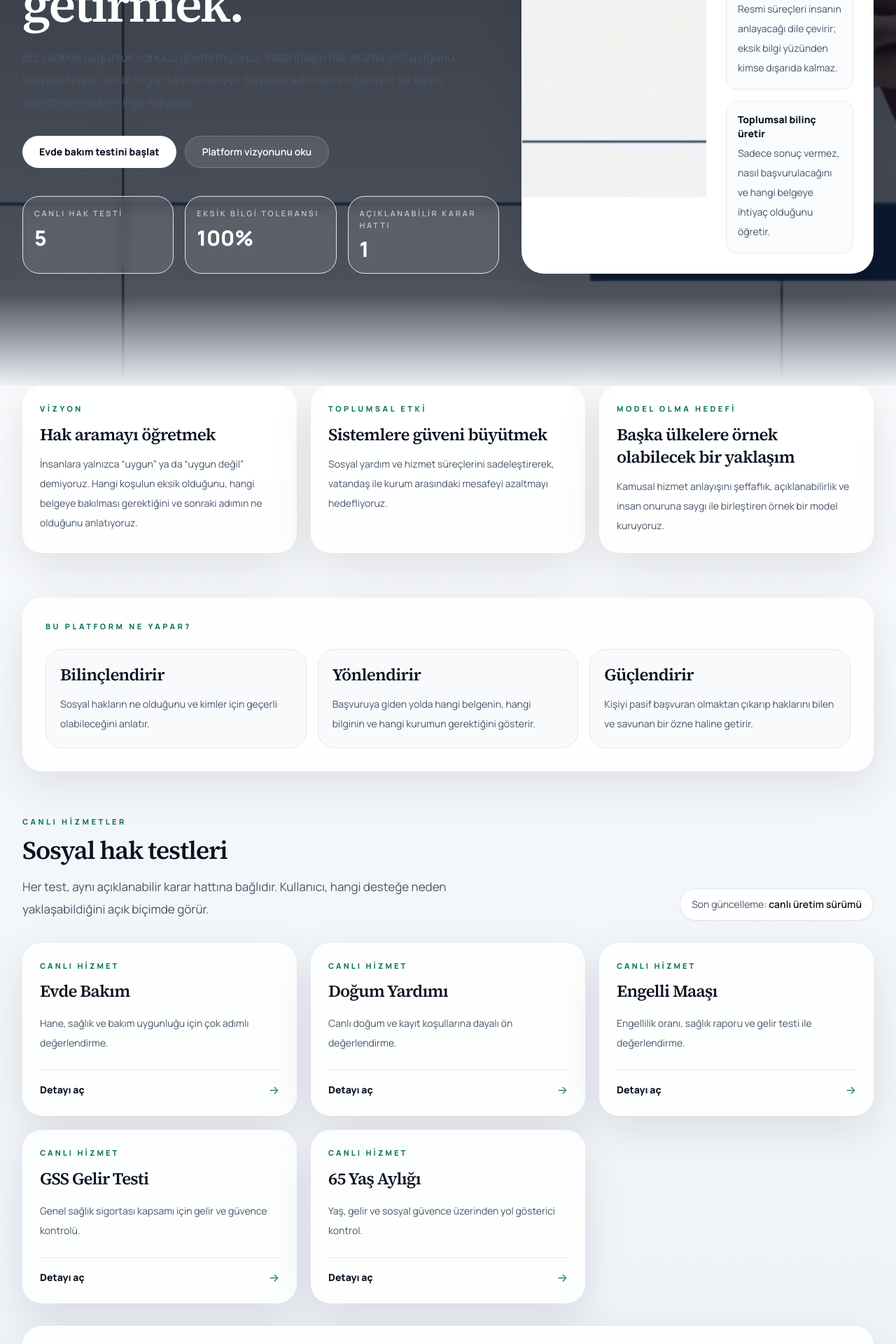
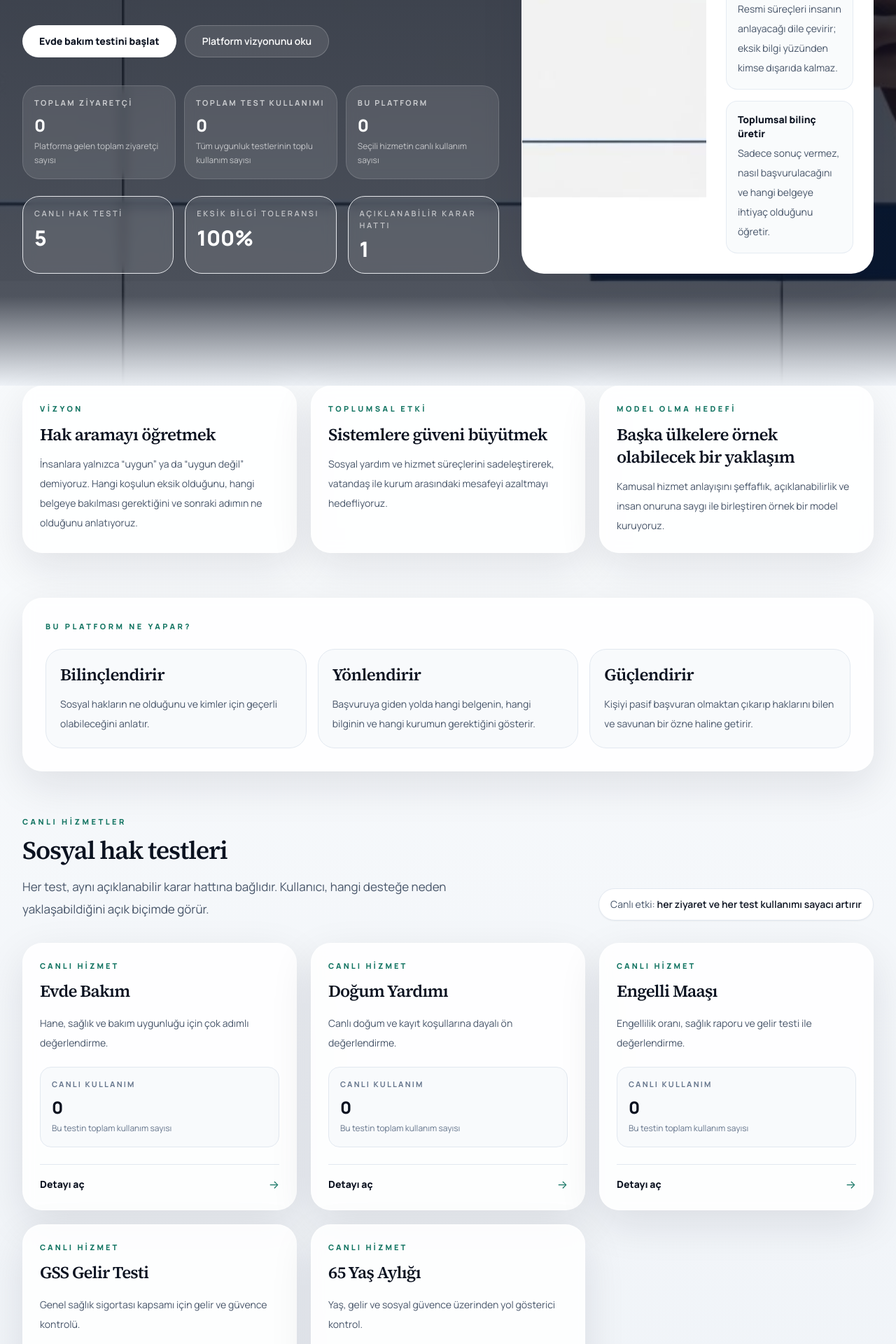
Before and after one commit to SocialRightLabs/sosyalhakrehberi.com, an Angular app: page / in a window 1280 px wide. Shown: the part 680-2600 px from the top of the page at 70% size. Built offline with nearby package versions, Linux system fonts and the light colour scheme; no server answers.

Commit message:
feat(ui): surface live visitor and usage counters

```diff
--- a/src/app/features/eligibility/benefit-test-page.component.html
+++ b/src/app/features/eligibility/benefit-test-page.component.html
@@ -31,6 +31,8 @@
             </div>
           </div>
         </div>
+
+        <app-platform-stats-strip [stats]="platformMetrics.stats()" [benefitCode]="config.roadmapKey" [title]="config.title" />
 
         <div class="surface p-6 sm:p-8">
           <div class="flex flex-wrap items-start justify-between gap-4">
--- a/src/app/features/eligibility/benefit-test-page.component.ts
+++ b/src/app/features/eligibility/benefit-test-page.component.ts
@@ -8,11 +8,13 @@ import { ExplanationPanelComponent, EligibilityTransparencyDetails } from './exp
 import { BenefitTestConfig, EligibilityCheckResult, EligibilityStatus, TestFieldConfig } from './eligibility.types';
 import { BENEFIT_TEST_CONFIGS } from './benefit-test.config';
 import { ResultCardComponent } from './result-card.component';
+import { PlatformMetricsService } from './platform-metrics.service';
+import { PlatformStatsStripComponent } from './platform-stats-strip.component';
 
 @Component({
   standalone: true,
   selector: 'app-benefit-test-page',
-  imports: [CommonModule, ReactiveFormsModule, RouterLink, ResultCardComponent, ExplanationPanelComponent],
+  imports: [CommonModule, ReactiveFormsModule, RouterLink, ResultCardComponent, ExplanationPanelComponent, PlatformStatsStripComponent],
   changeDetection: ChangeDetectionStrategy.OnPush,
   templateUrl: './benefit-test-page.component.html',
   styleUrl: './benefit-test-page.component.scss',
@@ -21,6 +23,7 @@ export class BenefitTestPageComponent implements OnInit {
   private readonly route = inject(ActivatedRoute);
   private readonly fb = inject(FormBuilder);
   private readonly api = inject(Api);
+  readonly platformMetrics = inject(PlatformMetricsService);
 
   readonly loading = signal(false);
   readonly error = signal<string | null>(null);
@@ -36,6 +39,7 @@ export class BenefitTestPageComponent implements OnInit {
     const key = String(this.route.snapshot.data['testKey'] ?? 'TR_BIRTH_GRANT');
     this.config = BENEFIT_TEST_CONFIGS[key] ?? BENEFIT_TEST_CONFIGS['TR_BIRTH_GRANT'];
     this.form = this.buildForm(this.config.fields);
+    void this.platformMetrics.recordVisit();
   }
 
   async submit(): Promise<void> {
@@ -57,6 +61,8 @@ export class BenefitTestPageComponent implements OnInit {
       if (result.decision_id) {
         this.details.set(await this.loadTransparency(result.decision_id, result));
       }
+
+      void this.platformMetrics.loadStats();
     } catch (error: unknown) {
       this.error.set(this.api.normalizeError(error));
     } finally {
--- a/src/app/features/eligibility/eligibility-catalog.component.html
+++ b/src/app/features/eligibility/eligibility-catalog.component.html
@@ -43,7 +43,11 @@
             </a>
           </div>
 
-          <dl class="mt-10 grid gap-4 sm:grid-cols-3">
+          <div class="mt-10">
+            <app-platform-stats-strip [stats]="stats" title="Bu platform" />
+          </div>
+
+          <dl class="mt-6 grid gap-4 sm:grid-cols-3">
             @for (stat of quickStats; track stat.label) {
               <div class="rounded-3xl border border-white/12 bg-white/10 p-4 backdrop-blur">
                 <dt class="text-[11px] font-semibold uppercase tracking-[0.24em] text-white/65">{{ stat.label }}</dt>
@@ -137,7 +141,7 @@
       </div>
 
       <div class="rounded-full border border-slate-200 bg-white px-4 py-3 text-sm text-slate-600 shadow-sm">
-        Son güncelleme: <span class="font-semibold text-ink-900">canlı üretim sürümü</span>
+        Canlı etki: <span class="font-semibold text-ink-900">her ziyaret ve her test kullanımı sayacı artırır</span>
       </div>
     </div>
 
@@ -156,6 +160,12 @@
 
           <p class="mt-4 text-sm leading-7 text-slate-600">{{ item.description }}</p>
 
+          <div class="mt-5 rounded-2xl border border-slate-200 bg-slate-50 p-4">
+            <p class="text-[11px] font-bold uppercase tracking-[0.2em] text-slate-500">Canlı kullanım</p>
+            <p class="mt-2 text-2xl font-extrabold text-ink-900">{{ formatCount(usageCount(item.benefitCode)) }}</p>
+            <p class="mt-1 text-xs leading-5 text-slate-500">Bu testin toplam kullanım sayısı</p>
+          </div>
+
           <div class="mt-6 flex items-center justify-between border-t border-slate-200 pt-4">
             <span class="text-sm font-extrabold text-ink-900">Detayı aç</span>
             <span class="text-brand-700 transition group-hover:translate-x-1" aria-hidden="true">→</span>
--- a/src/app/features/eligibility/eligibility-catalog.component.ts
+++ b/src/app/features/eligibility/eligibility-catalog.component.ts
@@ -1,17 +1,21 @@
-import { ChangeDetectionStrategy, Component } from '@angular/core';
+import { ChangeDetectionStrategy, Component, OnInit, inject } from '@angular/core';
 import { RouterLink } from '@angular/router';
 
 import { TEST_CATALOG } from './benefit-test.config';
+import { PlatformMetricsService } from './platform-metrics.service';
+import { PlatformStatsStripComponent } from './platform-stats-strip.component';
 
 @Component({
   standalone: true,
   selector: 'app-eligibility-catalog',
-  imports: [RouterLink],
+  imports: [RouterLink, PlatformStatsStripComponent],
   changeDetection: ChangeDetectionStrategy.OnPush,
   templateUrl: './eligibility-catalog.component.html',
   styleUrl: './eligibility-catalog.component.scss',
 })
-export class EligibilityCatalogComponent {
+export class EligibilityCatalogComponent implements OnInit {
+  private readonly platformMetrics = inject(PlatformMetricsService);
+
   readonly tests = TEST_CATALOG;
   readonly platformPillars = [
     {
@@ -33,4 +37,20 @@ export class EligibilityCatalogComponent {
     { value: '100%', label: 'Eksik bilgi toleransı' },
     { value: '1', label: 'Açıklanabilir karar hattı' },
   ];
+
+  ngOnInit(): void {
+    void this.platformMetrics.recordVisit();
+  }
+
+  get stats() {
+    return this.platformMetrics.stats();
+  }
+
+  usageCount(benefitCode: string): number {
+    return this.stats?.tests?.find((item) => item.benefit_code === benefitCode)?.usage_count ?? 0;
+  }
+
+  formatCount(value: number): string {
+    return new Intl.NumberFormat('tr-TR').format(Number.isFinite(value) ? value : 0);
+  }
 }
--- a/src/app/features/eligibility/eligibility-tester.component.html
+++ b/src/app/features/eligibility/eligibility-tester.component.html
@@ -37,6 +37,8 @@
             </div>
           </div>
         </div>
+
+        <app-platform-stats-strip [stats]="platformMetrics.stats()" title="Bu hizmet" [benefitCode]="benefitType" />
 
         <app-eligibility-stepper
           [steps]="formService.steps"
--- a/src/app/features/eligibility/eligibility-tester.component.ts
+++ b/src/app/features/eligibility/eligibility-tester.component.ts
@@ -1,4 +1,4 @@
-import { ChangeDetectionStrategy, Component, computed, inject, signal, DestroyRef } from '@angular/core';
+import { ChangeDetectionStrategy, Component, OnInit, computed, inject, signal, DestroyRef } from '@angular/core';
 import { ReactiveFormsModule } from '@angular/forms';
 
 import { Api } from '../../services/api';
@@ -7,18 +7,21 @@ import { EligibilityStepperComponent } from './eligibility-stepper.component';
 import { EligibilityCheckResult, EligibilityStatus, GuidanceItem, ReasonItem, MissingFactItem } from './eligibility.types';
 import { ResultCardComponent } from './result-card.component';
 import { ExplanationPanelComponent, EligibilityTransparencyDetails } from './explanation-panel.component';
+import { PlatformMetricsService } from './platform-metrics.service';
+import { PlatformStatsStripComponent } from './platform-stats-strip.component';
 
 @Component({
   standalone: true,
   selector: 'app-eligibility-tester',
-  imports: [ReactiveFormsModule, EligibilityStepperComponent, ResultCardComponent, ExplanationPanelComponent],
+  imports: [ReactiveFormsModule, EligibilityStepperComponent, ResultCardComponent, ExplanationPanelComponent, PlatformStatsStripComponent],
   changeDetection: ChangeDetectionStrategy.OnPush,
   templateUrl: './eligibility-tester.component.html',
   styleUrl: './eligibility-tester.component.scss',
 })
-export class EligibilityTesterComponent {
+export class EligibilityTesterComponent implements OnInit {
   private readonly api = inject(Api);
   readonly formService = inject(EligibilityFormService);
+  readonly platformMetrics = inject(PlatformMetricsService);
   private readonly destroyRef = inject(DestroyRef);
 
   readonly currentStep = signal(0);
@@ -31,6 +34,10 @@ export class EligibilityTesterComponent {
   readonly benefitType = 'TR_HOME_CARE_ALLOWANCE';
 
   readonly currentStepConfig = computed(() => this.formService.steps[this.currentStep()] ?? this.formService.steps[0]);
+
+  ngOnInit(): void {
+    void this.platformMetrics.recordVisit();
+  }
 
   nextStep(): void {
     if (this.currentStep() < this.formService.steps.length - 1) {
@@ -66,6 +73,8 @@ export class EligibilityTesterComponent {
         if (result.decision_id) {
           this.details.set(await this.loadTransparency(result.decision_id, result));
         }
+
+        void this.platformMetrics.loadStats();
       })
       .catch((error: unknown) => {
         this.error.set(this.api.normalizeError(error));
--- /dev/null
+++ b/src/app/features/eligibility/platform-metrics.service.ts
@@ -0,0 +1,136 @@
+import { HttpClient, HttpHeaders } from '@angular/common/http';
+import { Injectable, computed, inject, signal } from '@angular/core';
+import { firstValueFrom } from 'rxjs';
+
+import { environment } from '../../../environments/environment';
+import { PlatformMetricsSnapshot } from './platform-metrics.types';
+
+const VISITOR_STORAGE_KEY = 'socialright_platform_visitor_key';
+const VISIT_SENT_KEY = 'socialright_platform_visit_sent';
+
+@Injectable({
+  providedIn: 'root',
+})
+export class PlatformMetricsService {
+  private readonly http = inject(HttpClient);
+  private readonly baseUrl = environment.apiBaseUrl;
+
+  readonly stats = signal<PlatformMetricsSnapshot | null>(null);
+  readonly loading = signal(false);
+
+  readonly totalVisitors = computed(() => this.stats()?.total_visitors ?? 0);
+  readonly totalTestUses = computed(() => this.stats()?.total_test_uses ?? 0);
+
+  private get headers(): HttpHeaders {
+    return new HttpHeaders({
+      Accept: 'application/json',
+      'Content-Type': 'application/json',
+    });
+  }
+
+  async loadStats(): Promise<PlatformMetricsSnapshot | null> {
+    try {
+      this.loading.set(true);
+      const response = await firstValueFrom(
+        this.http.get<PlatformMetricsSnapshot>(`${this.baseUrl}/api/v1/platform/stats`, {
+          headers: this.headers,
+        }),
+      );
+      this.stats.set(this.normalizeSnapshot(response));
+      return this.stats();
+    } catch {
+      return this.stats();
+    } finally {
+      this.loading.set(false);
+    }
+  }
+
+  async recordVisit(): Promise<void> {
+    const visitorKey = this.ensureVisitorKey();
+
+    if (this.hasVisitBeenTracked()) {
+      await this.loadStats();
+      return;
+    }
+
+    try {
+      await firstValueFrom(
+        this.http.post(
+          `${this.baseUrl}/api/v1/platform/visit`,
+          { visitor_key: visitorKey },
+          { headers: this.headers },
+        ),
+      );
+      this.markVisitTracked();
+    } catch {
+      // ziyaret akışı canlı deneyimi bozmasın
+    } finally {
+      await this.loadStats();
+    }
+  }
+
+  private normalizeSnapshot(value: unknown): PlatformMetricsSnapshot {
+    const data = value && typeof value === 'object' ? (value as Record<string, unknown>) : {};
+
+    return {
+      total_visitors: this.toNumber(data['total_visitors']),
+      total_test_uses: this.toNumber(data['total_test_uses']),
+      tests: Array.isArray(data['tests'])
+        ? data['tests'].flatMap((item) => {
+            if (!item || typeof item !== 'object') return [];
+            const record = item as Record<string, unknown>;
+            const benefitCode = typeof record['benefit_code'] === 'string' ? record['benefit_code'] : '';
+            const label = typeof record['label'] === 'string' ? record['label'] : benefitCode;
+            if (!benefitCode || !label) return [];
+            return [
+              {
+                benefit_code: benefitCode,
+                label,
+                usage_count: this.toNumber(record['usage_count']),
+              },
+            ];
+          })
+        : [],
+      updated_at: typeof data['updated_at'] === 'string' && data['updated_at'].trim() !== '' ? data['updated_at'] : null,
+    };
+  }
+
+  private ensureVisitorKey(): string {
+    if (typeof window === 'undefined') {
+      return 'server';
+    }
+
+    const existing = window.localStorage.getItem(VISITOR_STORAGE_KEY);
+    if (existing && existing.trim() !== '') {
+      return existing;
+    }
+
+    const created = typeof crypto !== 'undefined' && typeof crypto.randomUUID === 'function'
+      ? crypto.randomUUID()
+      : `visitor_${Date.now()}_${Math.random().toString(36).slice(2, 10)}`;
+
+    window.localStorage.setItem(VISITOR_STORAGE_KEY, created);
+    return created;
+  }
+
+  private hasVisitBeenTracked(): boolean {
+    if (typeof window === 'undefined') {
+      return false;
+    }
+
+    return window.localStorage.getItem(VISIT_SENT_KEY) === '1';
+  }
+
+  private markVisitTracked(): void {
+    if (typeof window === 'undefined') {
+      return;
+    }
+
+    window.localStorage.setItem(VISIT_SENT_KEY, '1');
+  }
+
+  private toNumber(value: unknown): number {
+    const parsed = Number(value);
+    return Number.isFinite(parsed) ? parsed : 0;
+  }
+}
--- /dev/null
+++ b/src/app/features/eligibility/platform-stats-strip.component.ts
@@ -0,0 +1,53 @@
+import { ChangeDetectionStrategy, Component, Input } from '@angular/core';
+
+import { PlatformMetricsSnapshot } from './platform-metrics.types';
+
+@Component({
+  standalone: true,
+  selector: 'app-platform-stats-strip',
+  changeDetection: ChangeDetectionStrategy.OnPush,
+  template: `
+    <div class="grid gap-3 sm:grid-cols-3">
+      <div class="rounded-3xl border border-white/15 bg-white/10 p-4 backdrop-blur" [class.border-slate-200]="light" [class.bg-white]="light">
+        <p class="text-[11px] font-bold uppercase tracking-[0.22em]" [class.text-white/70]="!light" [class.text-slate-500]="light">Toplam ziyaretçi</p>
+        <p class="mt-2 text-2xl font-extrabold" [class.text-white]="!light" [class.text-ink-900]="light">{{ visitorCount() }}</p>
+        <p class="mt-1 text-xs leading-5" [class.text-white/65]="!light" [class.text-slate-500]="light">Platforma gelen toplam ziyaretçi sayısı</p>
+      </div>
+
+      <div class="rounded-3xl border border-white/15 bg-white/10 p-4 backdrop-blur" [class.border-slate-200]="light" [class.bg-white]="light">
+        <p class="text-[11px] font-bold uppercase tracking-[0.22em]" [class.text-white/70]="!light" [class.text-slate-500]="light">Toplam test kullanımı</p>
+        <p class="mt-2 text-2xl font-extrabold" [class.text-white]="!light" [class.text-ink-900]="light">{{ usageCount() }}</p>
+        <p class="mt-1 text-xs leading-5" [class.text-white/65]="!light" [class.text-slate-500]="light">Tüm uygunluk testlerinin toplu kullanım sayısı</p>
+      </div>
+
+      <div class="rounded-3xl border border-white/15 bg-white/10 p-4 backdrop-blur" [class.border-slate-200]="light" [class.bg-white]="light">
+        <p class="text-[11px] font-bold uppercase tracking-[0.22em]" [class.text-white/70]="!light" [class.text-slate-500]="light">{{ title }}</p>
+        <p class="mt-2 text-2xl font-extrabold" [class.text-white]="!light" [class.text-ink-900]="light">{{ currentCount() }}</p>
+        <p class="mt-1 text-xs leading-5" [class.text-white/65]="!light" [class.text-slate-500]="light">Seçili hizmetin canlı kullanım sayısı</p>
+      </div>
+    </div>
+  `,
+})
+export class PlatformStatsStripComponent {
+  @Input({ required: true }) stats: PlatformMetricsSnapshot | null = null;
+  @Input() benefitCode: string | null = null;
+  @Input() title = 'Bu hizmet';
+  @Input() light = false;
+
+  visitorCount(): string {
+    return this.formatCount(this.stats?.total_visitors ?? 0);
+  }
+
+  usageCount(): string {
+    return this.formatCount(this.stats?.total_test_uses ?? 0);
+  }
+
+  currentCount(): string {
+    const test = this.stats?.tests?.find((item) => item.benefit_code === this.benefitCode);
+    return this.formatCount(test?.usage_count ?? 0);
+  }
+
+  private formatCount(value: number): string {
+    return new Intl.NumberFormat('tr-TR').format(Number.isFinite(value) ? value : 0);
+  }
+}
```
Also changed, not shown: src/app/features/eligibility/platform-metrics.types.ts (added, +12 -0 lines), 1 other file (tests, documents, lock files or other folders).
